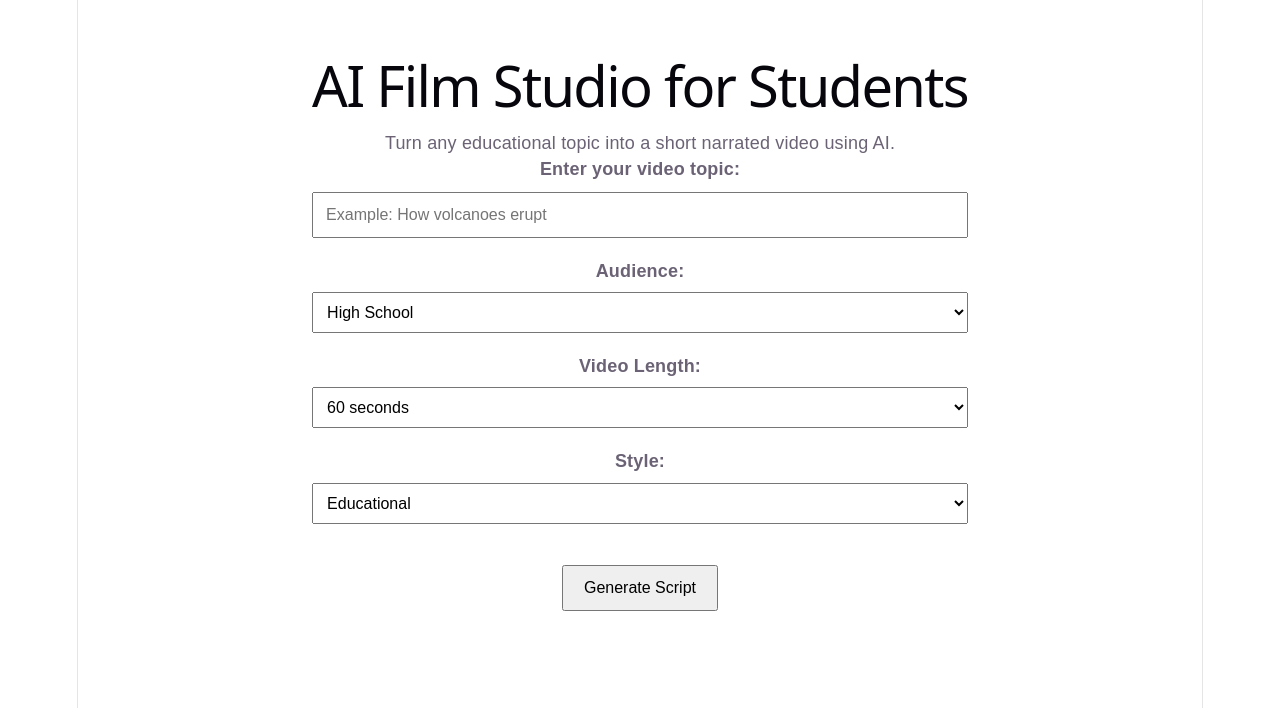
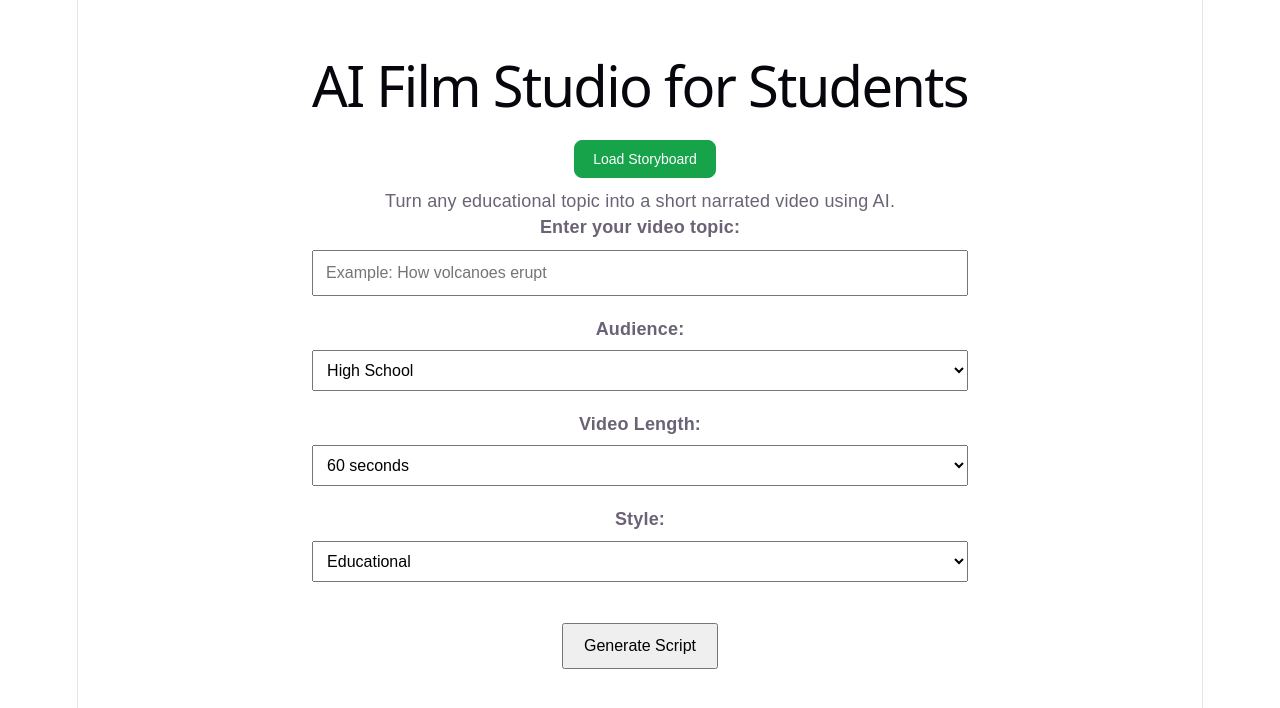
Before and after one commit to SharpBecarre/ai-film-studio-for-students, a React app in the folder frontend/: page / in a window 1280 px wide. Shown: the top 708 px of the page. Built offline with nearby package versions, Linux system fonts and the light colour scheme; the HTML template or start-up script is replaced by a standard one.

Commit message:
Add storyboard save and load functionality

```diff
--- a/frontend/src/App.jsx
+++ b/frontend/src/App.jsx
@@ -88,6 +88,48 @@ function App() {
     }
   }
 
+  function handleSaveStoryboard() {
+    if (!storyboard) {
+      alert("Please generate a storyboard first.");
+      return;
+    }
+
+    try {
+      localStorage.setItem(
+        "ai-film-studio-storyboard",
+        JSON.stringify(storyboard)
+      );
+
+      alert("Storyboard saved successfully!");
+    } catch (error) {
+      console.error("Could not save storyboard:", error);
+      alert("Could not save storyboard. Please try again.");
+    }
+  }
+
+  function handleLoadStoryboard() {
+    try {
+      const savedStoryboard = localStorage.getItem(
+        "ai-film-studio-storyboard"
+      );
+
+      if (!savedStoryboard) {
+        alert("No saved storyboard found.");
+        return;
+      }
+
+      const loadedStoryboard = JSON.parse(savedStoryboard);
+
+      setStoryboard(loadedStoryboard);
+      setOriginalStoryboard(loadedStoryboard);
+
+      alert("Storyboard loaded successfully!");
+    } catch (error) {
+      console.error("Could not load storyboard:", error);
+      alert("Could not load saved storyboard.");
+    }
+  }
+
   async function handleGenerateStoryboard() {
     if (!script) {
       alert("Please generate a script first.");
@@ -140,6 +182,25 @@ function App() {
       }}
     >
       <h1>AI Film Studio for Students</h1>
+
+      <button
+            type="button"
+            onClick={handleLoadStoryboard}
+            style={{
+              padding: "10px 18px",
+              backgroundColor: "#16a34a",
+              color: "white",
+              border: "1px solid #16a34a",
+              borderRadius: "8px",
+              cursor: "pointer",
+              fontSize: "14px",
+              marginTop: "10px",
+              marginBottom: "10px",
+              marginLeft: "10px",
+            }}
+          >
+            Load Storyboard
+          </button>
 
       <p>Turn any educational topic into a short narrated video using AI.</p>
 
@@ -337,6 +398,27 @@ function App() {
           >
             Reset Storyboard
           </button>
+
+          <button
+            type="button"
+            onClick={handleSaveStoryboard}
+            style={{
+              padding: "10px 18px",
+              backgroundColor: "#2563eb",
+              color: "white",
+              border: "1px solid #2563eb",
+              borderRadius: "8px",
+              cursor: "pointer",
+              fontSize: "14px",
+              marginTop: "10px",
+              marginBottom: "10px",
+              marginLeft: "10px",
+            }}
+          >
+            Save Storyboard
+          </button>
+
+
 
           <div
             style={{
```
